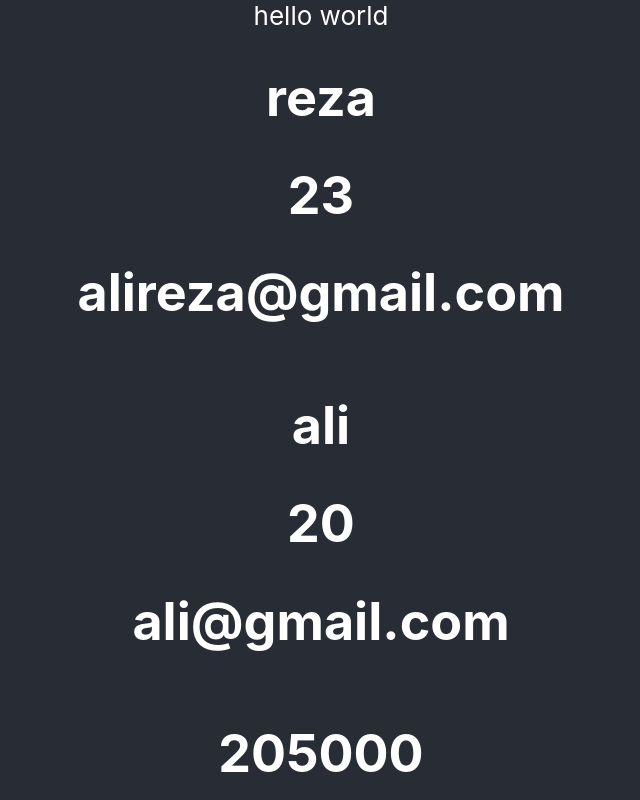
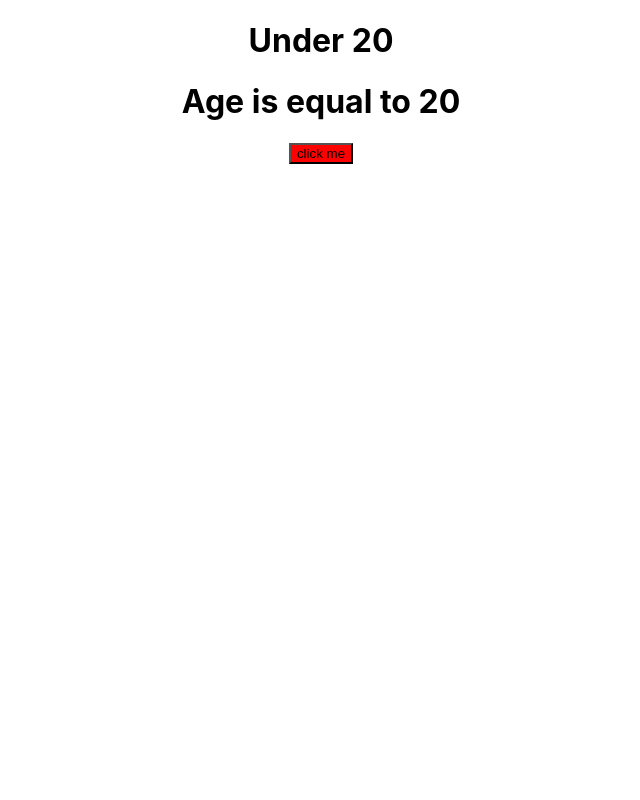
Before and after one commit to Mratashnejad/re-tutorial, a React (Create React App) app: page / in a window 1280 px wide. Shown: the top 800 px of the page, without its empty margins (319-959 px from the left). Built offline with nearby package versions, Linux system fonts and the light colour scheme.

Commit message:
conditionals

```diff
--- a/src/App.css
+++ b/src/App.css
@@ -1,7 +1,13 @@
 .App {
   text-align: center;
 }
+.success {
+  background-color: green;
 
+}
+.warninng {
+  background-color:red ;
+}
 .App-logo {
   height: 40vmin;
   pointer-events: none;
--- a/src/App.js
+++ b/src/App.js
@@ -2,19 +2,34 @@
 
 //parent component
 function App() {
-//variable
+
+  const age  = 20;
+  // if (age>20) console.log('over age')
+  // else console.log('under age')
+  //OR
+  //age > 20 ? console.log('over age') : console.log('under age')
+  //if (age>20)
+  //variable
   return (
-    <div className="App">
-      <header className="App-header">
-        hello world
+    <div className='App'>
+      {age > 20 ? <h1> Over 20 </h1>  : <h1>Under 20 </h1>}
+      {age === 20 && <h1> Age is  equal to 20</h1>}
 
-        {/* chiled component*/}
-        <GetNameComponnent name = 'reza' age ={23} email="alireza@gmail.com"/>
-        <GetNameComponnent name = 'ali' age ={20} email="ali@gmail.com"/>
-        <Job salary = {205000} position = "react dev" company = "amazon" />
-      </header>
+      <button type='submit' className={age > 20 ? "success" : "warninng"}>click me</button>
     </div>
+
+  //   <div className="App">
+  //     <header className="App-header">
+  //       Over
+  //       {/* chiled component*/}
+  //       {/* <GetNameComponnent name = 'reza' age ={23} email="alireza@gmail.com"/>
+  //       <GetNameComponnent name = 'ali' age ={20} email="ali@gmail.com"/>
+  //       <Job salary = {205000} position = "react dev" company = "amazon" />\
+  // */}
+  //     </header>
+  //   </div>
   );
+  // return <div className='App'><header className="App-header"> Under</header></div>
 }
 
 //funcation
```
